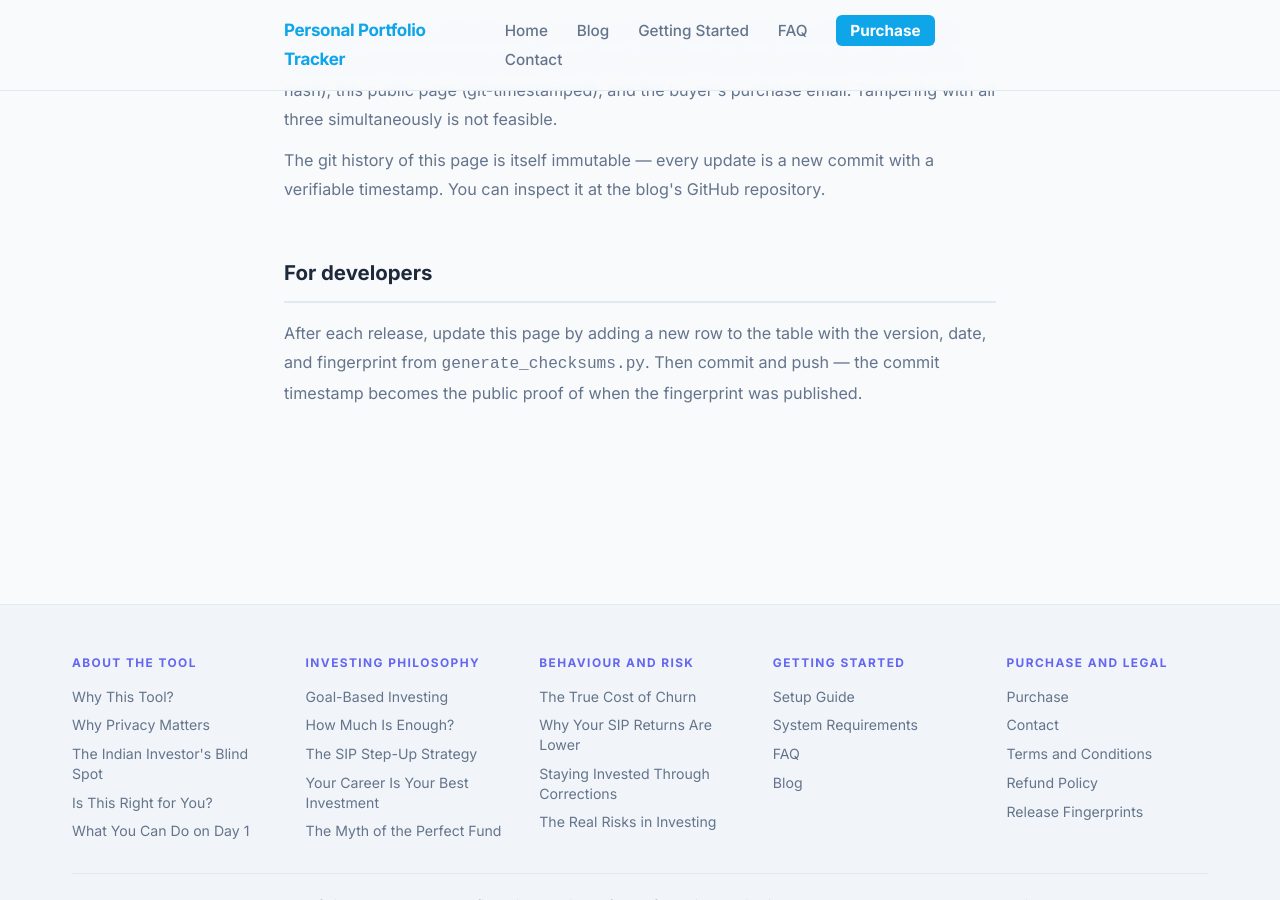
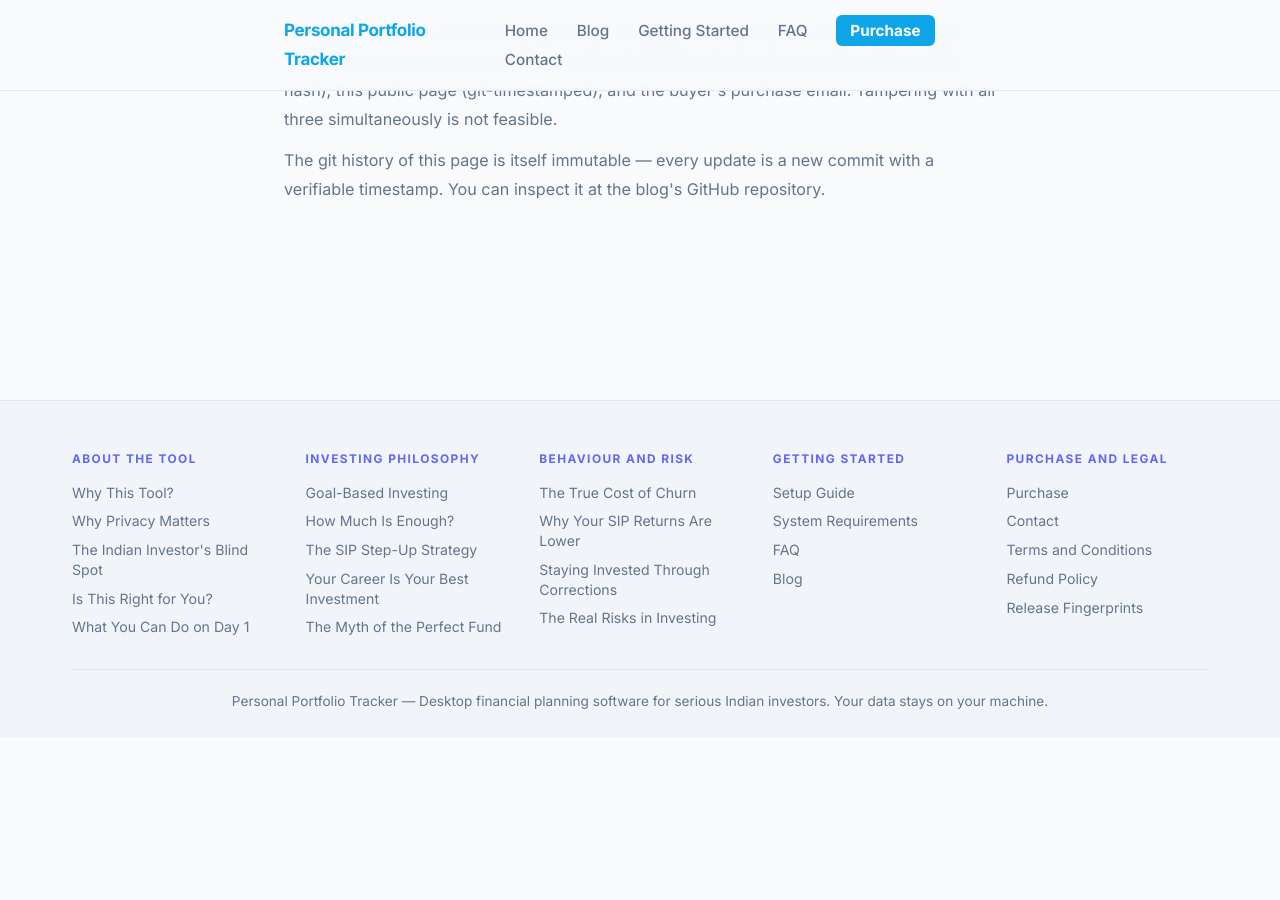
Before and after one commit to srikrishna2024/portfolio-tracker-blog, a Jekyll site: the page built from release-fingerprints/index.html, in a window 1280 px wide and 900 px high, scrolled down 1693 px. Built offline with Jekyll 4.4.1, drawn with Linux system fonts in a browser that asks for light colours; after the commit the page ends 2430 px from its top, so only the background shows below that.

Commit message:
remove developer instructions from public fingerprints page

```diff
--- a/release-fingerprints/index.html
+++ b/release-fingerprints/index.html
@@ -95,9 +95,4 @@ title: Release Fingerprints
     <p>The git history of this page is itself immutable — every update is a new commit with a verifiable timestamp. You can inspect it at the blog's GitHub repository.</p>
   </div>
 
-  <div class="content-section">
-    <h2>For developers</h2>
-    <p>After each release, update this page by adding a new row to the table with the version, date, and fingerprint from <code>generate_checksums.py</code>. Then commit and push — the commit timestamp becomes the public proof of when the fingerprint was published.</p>
-  </div>
-
 </div>
```
